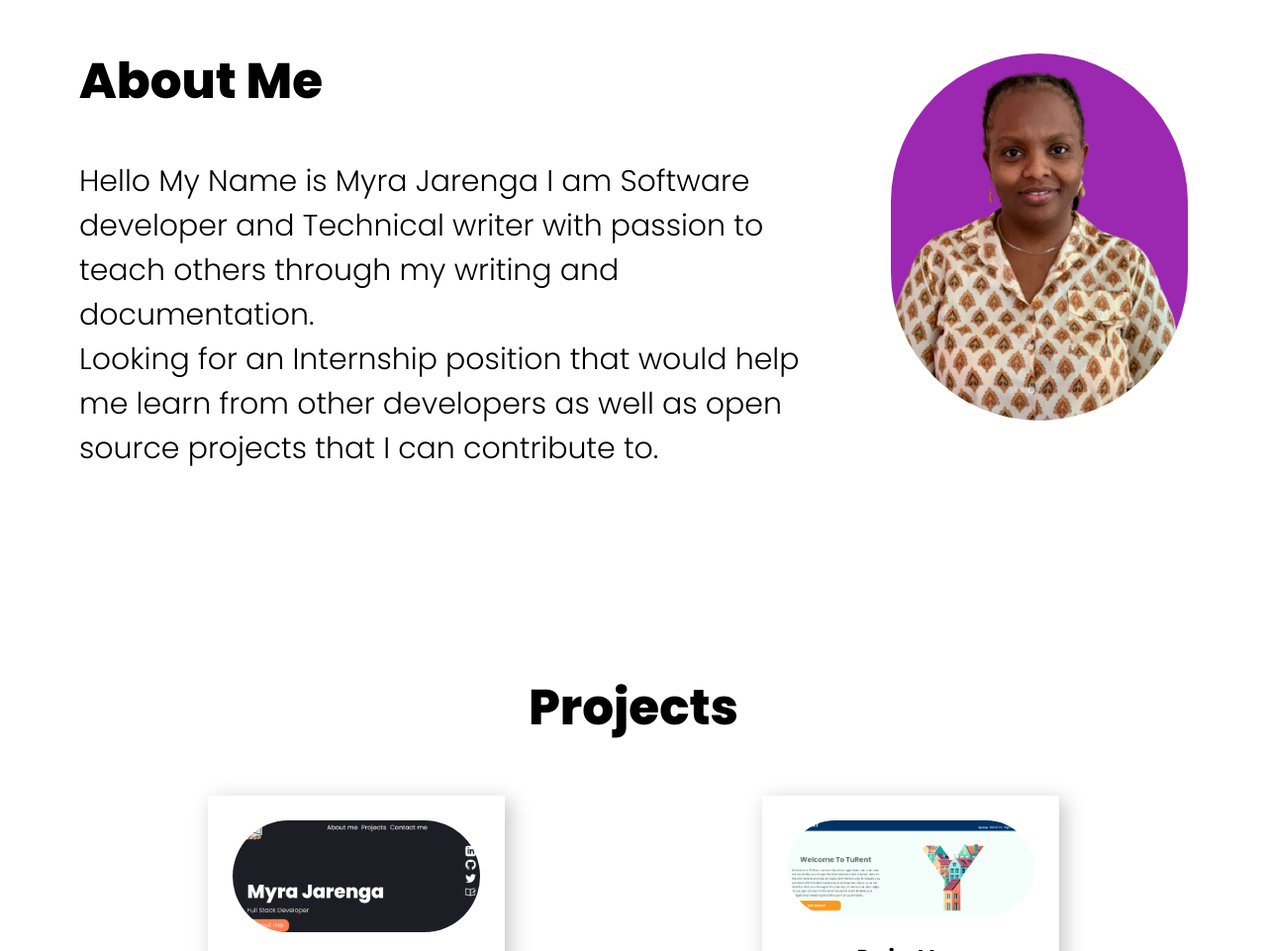
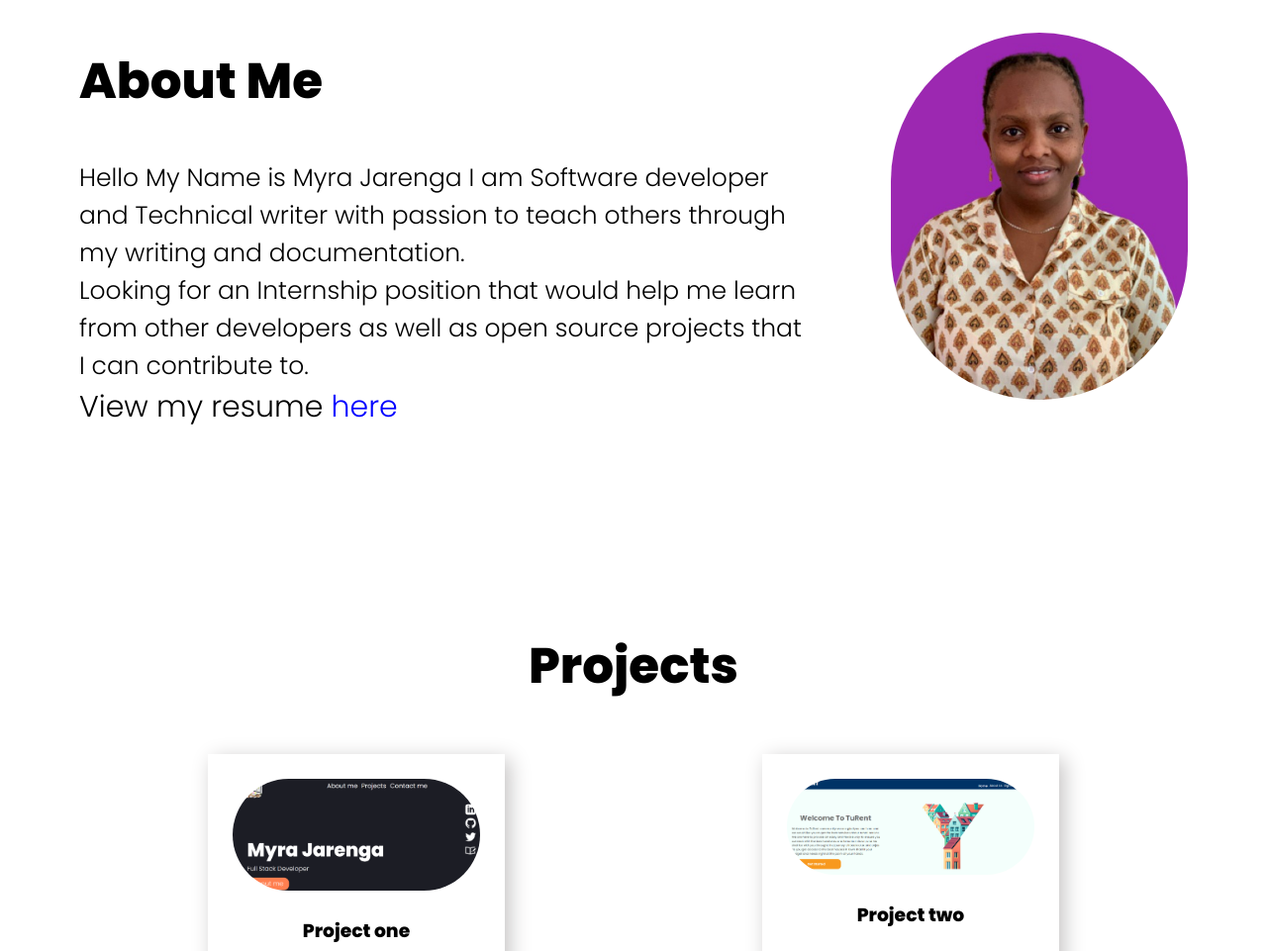
Before and after one commit to myrajarenga/myrajarenga.github.io, a plain HTML site: page index.html in a window 1280 px wide. Shown: the part 877-1838 px from the top of the page at 99% size. Drawn offline with Linux system fonts and the light colour scheme.

Commit message:
updatednew link for my resume

```diff
--- a/index.html
+++ b/index.html
@@ -39,7 +39,7 @@
                 </a></div>
                 <div><a href="https://www.twitter.com/myrajarenga" target="_blank" class="social"><svg xmlns="http://www.w3.org/2000/svg" fill="#ffffff" width="50" height="50" viewBox="0 0 24 24"><path d="M24 4.557c-.883.392-1.832.656-2.828.775 1.017-.609 1.798-1.574 2.165-2.724-.951.564-2.005.974-3.127 1.195-.897-.957-2.178-1.555-3.594-1.555-3.179 0-5.515 2.966-4.797 6.045-4.091-.205-7.719-2.165-10.148-5.144-1.29 2.213-.669 5.108 1.523 6.574-.806-.026-1.566-.247-2.229-.616-.054 2.281 1.581 4.415 3.949 4.89-.693.188-1.452.232-2.224.084.626 1.956 2.444 3.379 4.6 3.419-2.07 1.623-4.678 2.348-7.29 2.04 2.179 1.397 4.768 2.212 7.548 2.212 9.142 0 14.307-7.721 13.995-14.646.962-.695 1.797-1.562 2.457-2.549z"/></svg>
                 </a></div>
-                <div><a href="https://medium.com/@myrajarenga1234" target="_blank" class="social"><svg xmlns="http://www.w3.org/2000/svg" fill="#ffffff" width="50" height="50" viewBox="0 0 24 24"><path d="M18.376 13.896l-2.376.479.479-2.375 1.897 1.896zm-1.425-2.368l1.896 1.896 5.153-5.153-1.896-1.896-5.153 5.153zm3.31 3.311l-.094.08v2.241c-3.927.269-6.853 1.148-8.25 1.649v-11.74c2.705-1.602 7.582-2.172 10.083-2.303v-1.766c-4.202.128-8.307.804-11 2.481-2.693-1.677-6.798-2.353-11-2.481v15.904c3.608.11 7.146.624 9.778 1.829.775.355 1.666.356 2.444 0 2.633-1.205 6.169-1.718 9.777-1.829v-5.804l-1.738 1.739zm-10.178 3.969c-1.397-.5-4.322-1.38-8.25-1.649v-12.228c4.727.356 6.9 1.341 8.25 2.14v11.737zm4.959-4.263l.177-1.066-2.219.549v1.019l2.042-.502z"/></svg>
+                <div></div> <a href="https://medium.com/@myrajarenga1234" target="_blank" class="social"><svg xmlns="http://www.w3.org/2000/svg" fill="#ffffff" width="50" height="50" viewBox="0 0 24 24"><path d="M18.376 13.896l-2.376.479.479-2.375 1.897 1.896zm-1.425-2.368l1.896 1.896 5.153-5.153-1.896-1.896-5.153 5.153zm3.31 3.311l-.094.08v2.241c-3.927.269-6.853 1.148-8.25 1.649v-11.74c2.705-1.602 7.582-2.172 10.083-2.303v-1.766c-4.202.128-8.307.804-11 2.481-2.693-1.677-6.798-2.353-11-2.481v15.904c3.608.11 7.146.624 9.778 1.829.775.355 1.666.356 2.444 0 2.633-1.205 6.169-1.718 9.777-1.829v-5.804l-1.738 1.739zm-10.178 3.969c-1.397-.5-4.322-1.38-8.25-1.649v-12.228c4.727.356 6.9 1.341 8.25 2.14v11.737zm4.959-4.263l.177-1.066-2.219.549v1.019l2.042-.502z"/></svg>
                 </a></div>
             </div>
         </div>
@@ -47,8 +47,9 @@
     <section class="sub-section" id="about-me">
         <div class="information">
             <h2>About Me</h2>
-            <p>Hello My Name is Myra Jarenga I am Software developer and Technical writer with passion to teach others through my writing and documentation. </p>
-            <p>Looking for an Internship position that would help me learn from other developers as well as open source projects that I can contribute to.</p>
+            <p class="paragraph">Hello My Name is Myra Jarenga I am Software developer and Technical writer with passion to teach others through my writing and documentation. </p>
+            <p class="paragraph">Looking for an Internship position that would help me learn from other developers as well as open source projects that I can contribute to.</p>
+            <p>View my resume<a class="resume_link" href="https://docs.google.com/document/d/19aAHyLmdlULCqqJez28YNpJphNoHUebN3ZWoPSPBKE0/edit" target="_blank"> here</a></p>
         </div>
 
         <div class="headshot-container">
--- a/styles.css
+++ b/styles.css
@@ -212,3 +212,12 @@ a {
         display: none;
     }
 }
+.resume_link{
+    color: blue;
+}
+.resume_link:hover{
+    color: #ef744b;
+}
+.paragraph{
+    font-size: 25px;
+}
```
